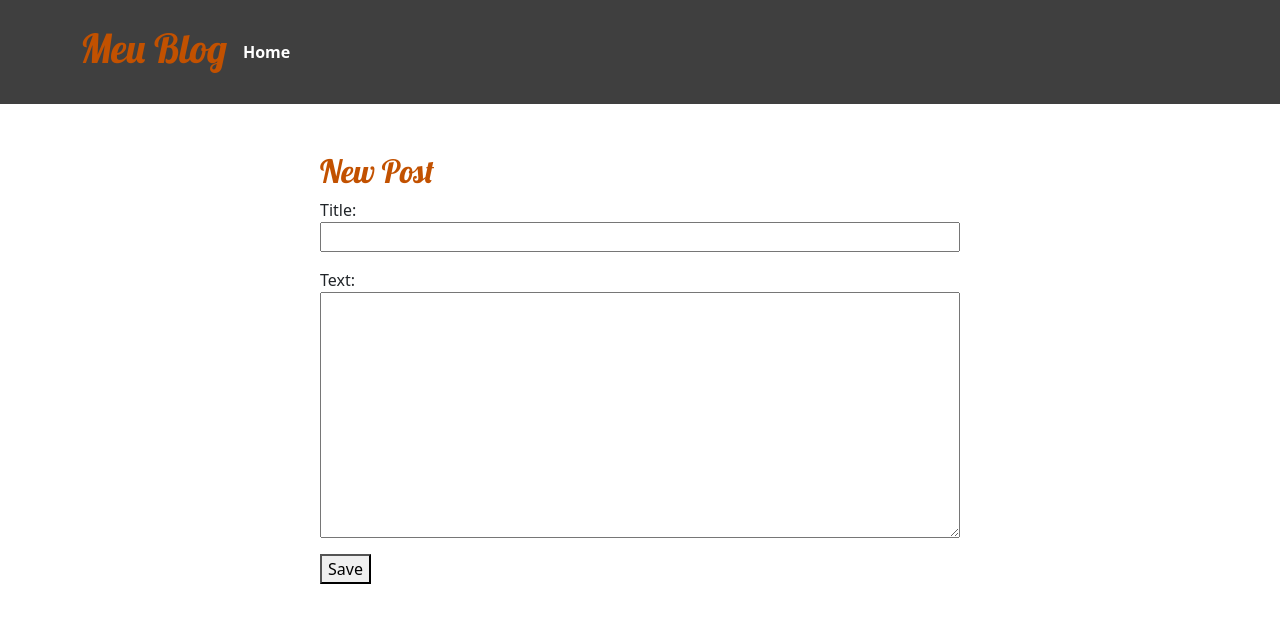
After one commit to mateusfl/djangogirls-tutorial, a Django app: page /post/new/ in a window 1280 px wide. The commit adds this page. Shown: the top 623 px of the page. Run offline with Django 3.2, Linux system fonts and the light colour scheme.

Commit message:
Forms para criar e editar posts

```diff
--- /dev/null
+++ b/blog/forms.py
@@ -0,0 +1,8 @@
+from django import forms
+from .models import Post
+
+
+class PostForm(forms.ModelForm):
+    class Meta:
+        model = Post
+        fields = ("title", "text")
--- a/blog/static/css/blog.css
+++ b/blog/static/css/blog.css
@@ -9,6 +9,7 @@ h2 a {
 
 .header-container {
   display: flex;
+  align-items: center;
   gap: 1rem;
   padding: 1.5rem;
   padding-left: 5rem;
@@ -36,6 +37,16 @@ h2 a {
   margin: auto;
 }
 
+.post {
+  margin-top: 1.5rem;
+  padding-inline: 1.5rem;
+  padding-top: 0.75rem;
+  padding-bottom: 0.75rem;
+  background-color: antiquewhite;
+  width: 100%;
+  border-radius: 15px;
+}
+
 .post-detail-container {
   display: flex;
   flex-direction: column;
@@ -43,16 +54,6 @@ h2 a {
   align-items: center;
   max-width: 75%;
   margin: auto;
-}
-
-.post {
-  margin-top: 1.5rem;
-  padding-inline: 1.5rem;
-  padding-top: 0.75rem;
-  padding-bottom: 0.75rem;
-  background-color: antiquewhite;
-  width: fit-content;
-  border-radius: 15px;
 }
 
 .date {
@@ -63,3 +64,17 @@ h2 a {
 .post-content {
   padding-top: 1rem;
 }
+
+.form-container {
+  margin-top: 3rem;
+  display: flex;
+  flex-direction: column;
+  justify-content: center;
+  margin-inline: auto;
+  max-width: 50%;
+}
+
+.form-container p {
+  display: flex;
+  flex-direction: column;
+}
--- a/blog/templates/blog/base.html
+++ b/blog/templates/blog/base.html
@@ -24,7 +24,13 @@
   <body>
     <header class="page-header">
       <div class="header-container">
+        <h1>Meu Blog</h1>
         <a href="/">Home</a>
+        {% if user.is_authenticated %}
+        <a href="{% url 'post_new' %}">
+          {% include './icons/file-earmark-plus.svg' %}
+        </a>
+        {% endif %}
       </div>
     </header>
 
--- /dev/null
+++ b/blog/templates/blog/post_edit.html
@@ -0,0 +1,9 @@
+{% extends 'blog/base.html' %} {% block content %}
+<main class="form-container">
+  <h2>New Post</h2>
+  <form class="form" method="post">
+    {% csrf_token %} {{ form.as_p }}
+    <button type="submit">Save</button>
+  </form>
+</main>
+{% endblock %}
--- a/blog/urls.py
+++ b/blog/urls.py
@@ -4,4 +4,7 @@ from . import views
 urlpatterns = [
     path("", views.post_list, name="post_list"),
     path("post/<int:pk>/", views.post_detail, name="post_detail"),
+    path("post/<int:pk>/edit/", views.post_edit, name="post_edit"),
+    path("post/new/", views.post_new, name="post_new"),
+
 ]
--- a/blog/views.py
+++ b/blog/views.py
@@ -1,6 +1,7 @@
-from django.shortcuts import render, get_object_or_404
+from django.shortcuts import render, get_object_or_404, redirect
+from django.utils import timezone
 from .models import Post
-from django.utils import timezone
+from .forms import PostForm
 
 
 # Create your views here.
@@ -16,3 +17,38 @@ def post_list(request):
 def post_detail(request, pk):
     post = get_object_or_404(Post, pk=pk)
     return render(request, "blog/post_detail.html", {"post": post, "title": post.title})
+
+
+def post_new(request):
+    if request.method == "POST":
+        form = PostForm(request.POST)
+        if form.is_valid():
+            post = form.save(commit=False)
+            post.author = request.user
+            post.published_date = timezone.now()
+            post.save()
+
+            return redirect("post_detail", pk=post.pk)
+    else:
+        form = PostForm()
+
+    form = PostForm()
+    return render(request, "blog/post_edit.html", {"form": form})
+
+
+def post_edit(request, pk):
+    post = get_object_or_404(Post, pk=pk)
+
+    if request.method == "POST":
+        form = PostForm(request.POST, instance=post)
+        if form.is_valid():
+            post = form.save(commit=False)
+            post.author = request.user
+            post.published_date = timezone.now()
+            post.save()
+
+            return redirect("post_detail", pk=post.pk)
+    else:
+        form = PostForm(instance=post)
+
+    return render(request, "blog/post_edit.html", {"form": form})
```
Also changed, not shown: blog/templates/blog/post_detail.html (+7 -0 lines), blog/templates/blog/icons/file-earmark-plus.svg (added), blog/templates/blog/icons/pencil-fill.svg (added).
